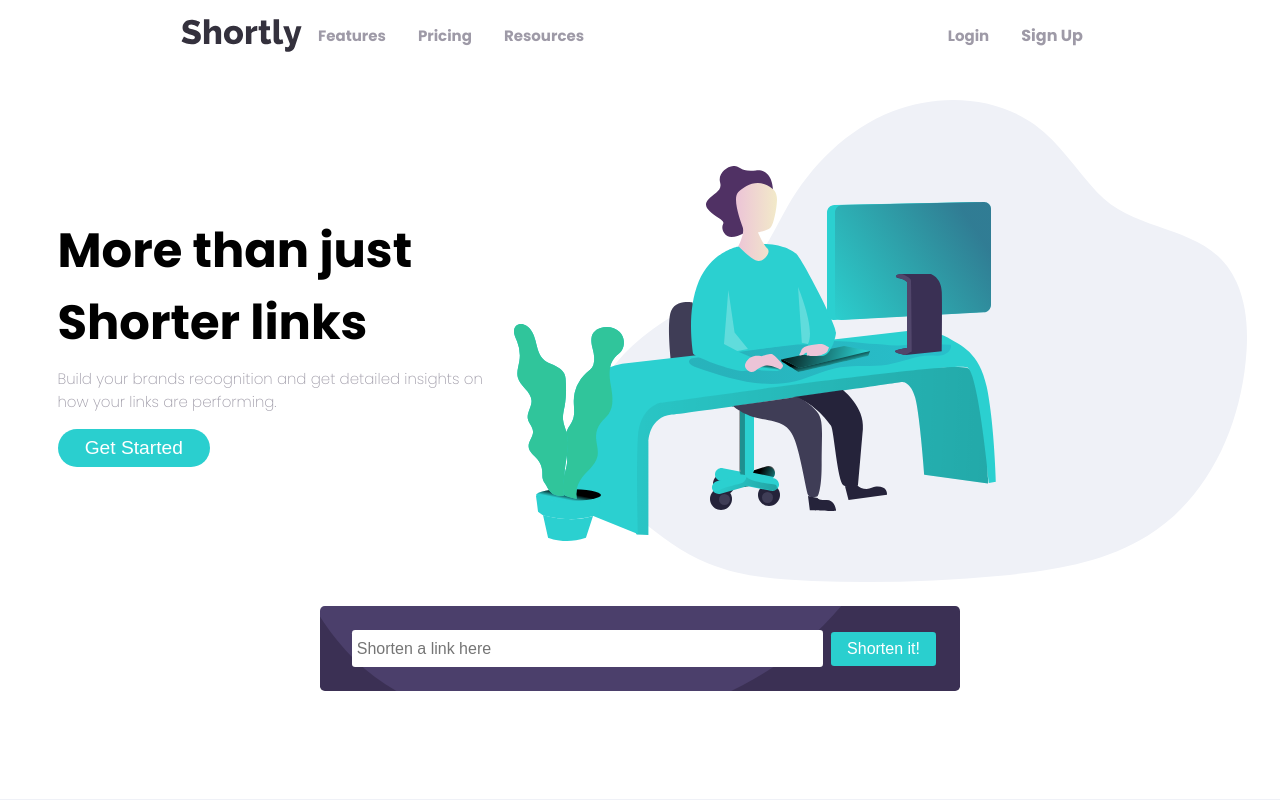
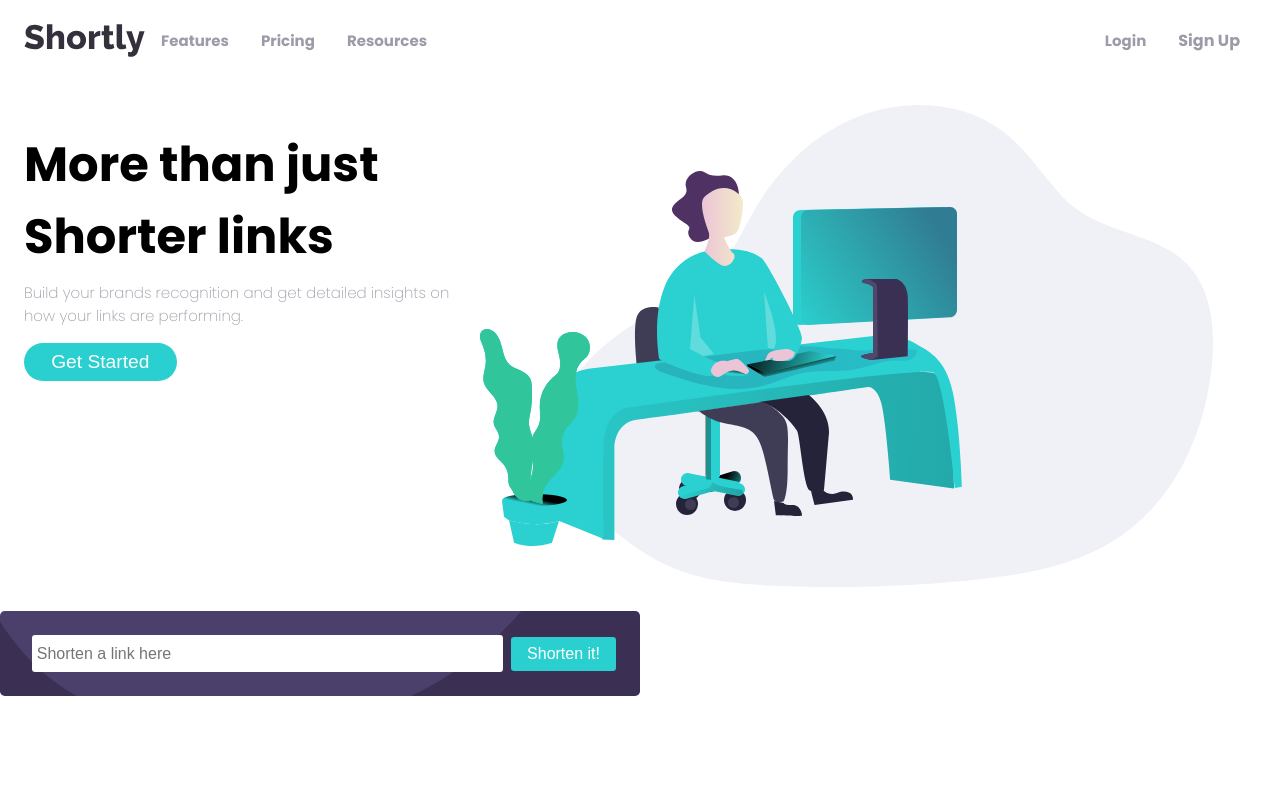
Before and after one commit to berniceu/url-shortening-api, a plain HTML site: page index.html in a window 1280 px wide. Shown: the top 800 px of the page. Drawn offline with Linux system fonts and the light colour scheme.

Commit message:
update style.css

```diff
--- a/index.html
+++ b/index.html
@@ -25,7 +25,7 @@
             </ul>
         </div>
     </header>
-    <section>
+    <section class="section-2">
         <div class="content">
             <h1>More than just Shorter links</h1>
             <p>Build your brands recognition and get detailed
@@ -86,13 +86,13 @@
             <li><a href="#">Analytics</a></li>
           </ul>
           <ul class="footer-links">
-           <li><a href="#">Resources</li>
+           <li>Resources</li>
            <li><a href="#">Blogs</a></li>
            <li><a href="#">Developers</a></li>
            <li><a href="#">Support</a></li>
         </ul>
          <ul class="footer-links">
-           <li><a href="#">Company</li>
+           <li>Company</li>
            <li><a href="#">About</a></li>
            <li><a href="#">Our Team</a></li>
            <li><a href="#">Careers</a></li>
--- a/style.css
+++ b/style.css
@@ -25,13 +25,14 @@ body{
 header{
     display: flex;
     align-items: center;
-    justify-content: space-around;
-    margin: 1.2rem;
+    margin: 1.5rem;
     margin-bottom: 3rem;
+    justify-content: space-between;
 }
 
 .left-side{
     display: flex;
+    justify-content: flex-start;
 }
 
 .left-side ul{
@@ -52,12 +53,14 @@ header{
 }
 .right-side{
     margin-left: 0.5rem;
+
 }
 
 .right-side ul{
     display: flex;
     align-items: center;
     list-style: none;
+
 }
 
 .right-side ul a{
@@ -89,18 +92,16 @@ header{
 }
 
 
-section{
+.section-2{
     width: 100%;
     display: flex;
-    align-items: center;
-    justify-content: center;
+
 
 }
 
 .content{
-    width: 100%;
+
     max-width: 30rem;
-    flex-shrink: 1;
     padding: 1rem;
     flex: 1;
     box-sizing: border-box;
@@ -348,3 +349,12 @@ footer .logo{
 
 
 }
+.footer-links a{
+    list-style: none;
+    text-decoration: none;
+    font-weight: 100;
+}
+
+.footer-links a:hover{
+    text-decoration: underline;
+}
```
